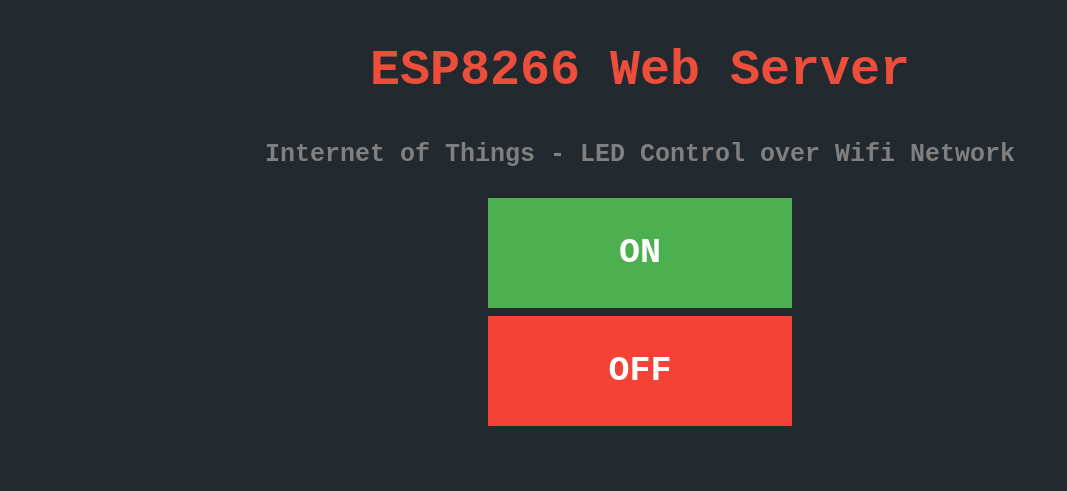
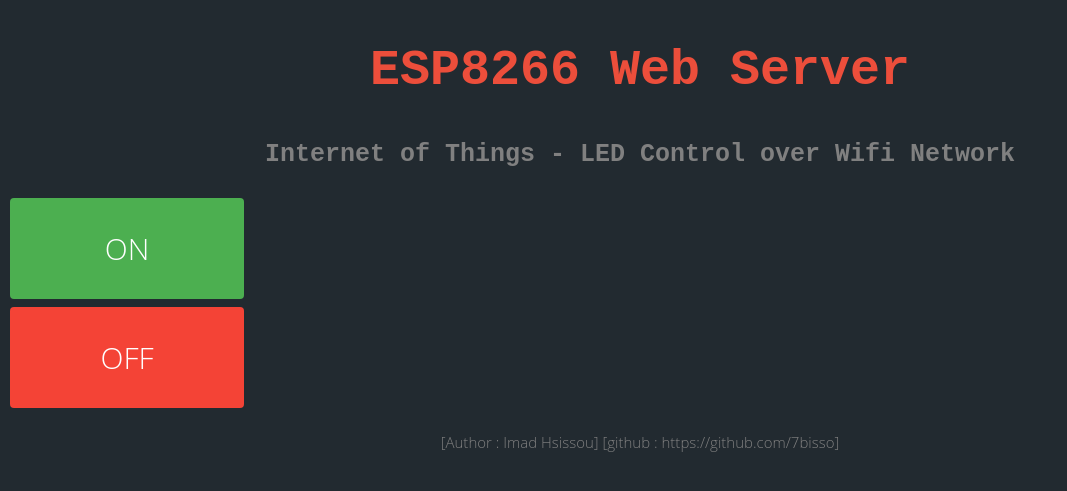
Before and after one commit to imadhsissou/imadhsissou.github.io, a Jekyll site: the page Iot/esp8266-led.html, which Jekyll copies as it is, in a window 1280 px wide. Shown: the top 491 px of the page, without its empty margins (0-1067 px from the left). Built offline with Jekyll 4.4.1, drawn with Linux system fonts in a browser that asks for light colours.

Commit message:
Update and rename esp8266.html to esp8266-led.html

```diff
--- a/Iot/esp8266.html
+++ b/Iot/esp8266-led.html
@@ -4,18 +4,21 @@
 <style>
 
 .button {
+    border-radius: 4px;
     background-color: #4CAF50; /* Green */
     border: none;
     color: white;
-    padding: 35px 62px;
+    padding: 30px 57px;
     text-align: center;
     text-decoration: none;
     display: inline-block;
-    font-size: 35px;
-    font-family: 'Courier New' ;
+    font-size: 30px;
+    font-weight: 300;
+    font-family: 'Open Sans' ;
     margin: 4px 2px;
     cursor: pointer;
-    width: 180px;
+    width: 120px;
+}
 }
 
 .wrapper {
@@ -40,5 +43,7 @@
     <a href="http://192.168.1.5/OFF" class="button button3">OFF</a>
 </div>
 
+<h4 style="color : gray; font-family: 'Open Sans' ; font-size: 15px; font-weight: 300; text-align: center;">[Author : Imad Hsissou] [github : https://github.com/7bisso]<h4>
+
 </body>
 </html>
```
